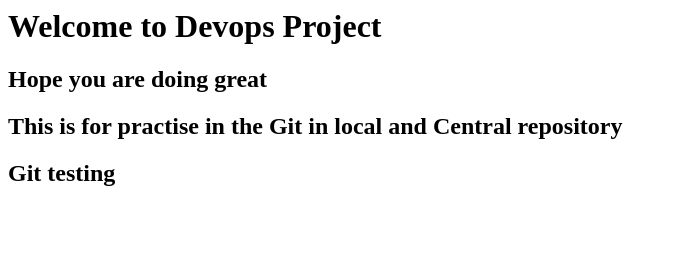
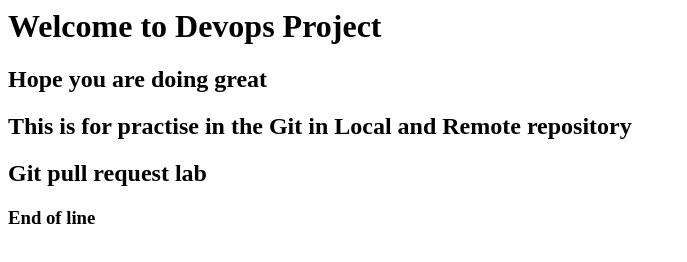
Before and after one commit to debodevs/Devops-git, a plain HTML site: page index.html in a window 1280 px wide. Shown: the whole page, without its empty margins (0-687 px from the left). Drawn offline with Linux system fonts and the light colour scheme.

Commit message:
Update index.html

```diff
--- a/index.html
+++ b/index.html
@@ -1,4 +1,5 @@
 <h1>Welcome to Devops Project</h1>
 <h2>Hope you are doing great</h2>
-<h2>This is for practise in the Git in local and Central repository</h2>
-<h2>Git testing</h2>
+<h2>This is for practise in the Git in Local and Remote repository</h2>
+<h2>Git pull request lab</h2>
+<h3>End of line<h3/>
```
